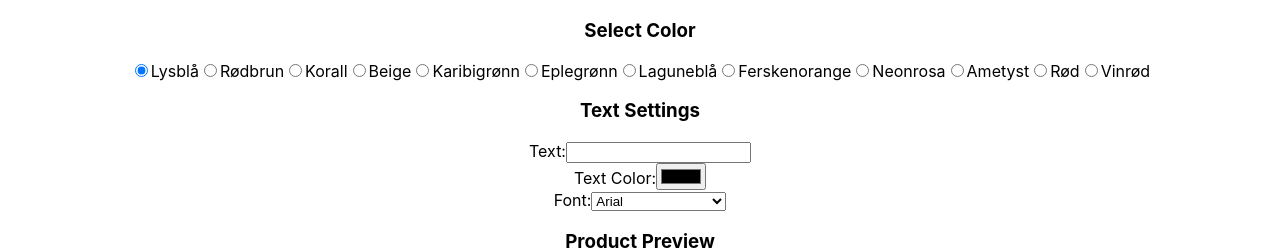
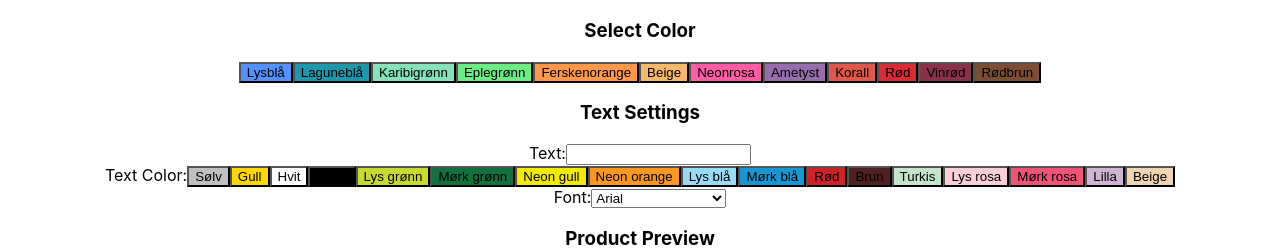
Before and after one commit to raily2595/enkeltbutikknettside, a React (Create React App) app: page /band/leieband in a window 1280 px wide. Shown: the part 424-674 px from the top of the page. Built offline with nearby package versions, Linux system fonts and the light colour scheme.

Commit message:
fikse tekstconfig

```diff
--- a/src/components/Band/ProductConfigurator.js
+++ b/src/components/Band/ProductConfigurator.js
@@ -9,7 +9,7 @@ import ConfigList from "./ConfigList";
 const ProductConfigurator = (navn, produktpris) => {
     const [farge, setFarge] = useState("red");
     const [vinyltekst, setVinyltekst] = useState("Custom Text");
-    const [fontfarge, setFontfarge] = useState("#000000");
+    const [fontfarge, setFontfarge] = useState("#c0c0c0");
     const [font, setFont] = useState("Arial");
     const [configurations, setConfigurations] = useState([]);
     const [selectedConfigIndex, setSelectedConfigIndex] = useState(null);
--- a/src/components/Band/ProductDisplay.js
+++ b/src/components/Band/ProductDisplay.js
@@ -36,6 +36,50 @@ const ProductDisplay = ({ farge, vinyltekst, fontfarge, font }) => {
 
     const backgroundColor = calculateBackgroundColor(farge);
 
+    const calculateTextColor = (inputColor) => {
+        // Mapp inngangsfargen til ønsket bakgrunnsfarge
+        switch (inputColor) {
+            case "Sølv":
+                return "#c0c0c0";
+            case "Gull":
+                return "#FFD700";
+            case "Hvit":
+                return "#FFFFFF";
+            case "Svart":
+                return "#010101";
+            case "Lys grønn":
+                return "#c8da2f";
+            case "Mørk grønn":
+                return "#12713d";
+            case "Neon gull":
+                return "#f3eb03";
+            case "Neon orange":
+                return "#f89721";
+            case "Lys blå":
+                return "#99dbf6";
+            case "Mørk blå":
+                return "#1796d4";
+            case "Rød":
+                return "#ce2229";
+            case "Brun":
+                return "#4e2022";
+            case "Turkis":
+                return "#c5e4cb";
+            case "Lys rosa":
+                return "#facfd9";
+            case "Mørk rosa":
+                return "#f15377";
+            case "Lilla":
+                return "#cfb4d3";
+            case "Beige":
+                return "#eed4b3";
+            default:
+                return "#c0c0c0"; // Bruk inngangsfargen hvis den ikke matcher noen av de definerte fargene
+        }
+    };
+
+    const TextColor = calculateTextColor(fontfarge);
+
     return (
         <div>
             <h3>Product Preview</h3>
@@ -44,7 +88,7 @@ const ProductDisplay = ({ farge, vinyltekst, fontfarge, font }) => {
                     width: "400px",
                     height: "200px",
                     backgroundColor: backgroundColor,
-                    color: fontfarge,
+                    color: TextColor,
                     fontFamily: font,
                 }}
             >
--- a/src/components/Konfigurator/ColorSelector.js
+++ b/src/components/Konfigurator/ColorSelector.js
@@ -1,25 +1,54 @@
-// ColorSelector.js
-import React from "react";
+import React from 'react';
 
-const ColorSelector = ({ farge, onColorChange }) => {
-    const colors = ["Lysblå", "Rødbrun", "Korall", "Beige", "Karibigrønn", "Eplegrønn", "Laguneblå", "Ferskenorange", "Neonrosa", "Ametyst", "Rød", "Vinrød"];
+const colors = ["Lysblå", "Laguneblå", "Karibigrønn", "Eplegrønn", "Ferskenorange", "Beige", "Neonrosa", "Ametyst", "Korall", "Rød", "Vinrød", "Rødbrun"];
 
+const calculateBackgroundColor = (inputColor) => {
+    // Mapp inngangsfargen til ønsket bakgrunnsfarge
+    switch (inputColor) {
+        case "Lysblå":
+            return "#5391FE";
+        case "Rødbrun":
+            return "#7C4E34";
+        case "Korall":
+            return "#e0584c";
+        case "Beige":
+            return "#f6b96b";
+        case "Karibigrønn":
+            return "#85E2BA";
+        case "Eplegrønn":
+            return "#6BEC85";
+        case "Laguneblå":
+            return "#1D97AC";
+        case "Ferskenorange":
+            return "#FF9849";
+        case "Neonrosa":
+            return "#FE5DA3";
+        case "Ametyst":
+            return "#966EAB";
+        case "Rød":
+            return "#D72C35";
+        case "Vinrød":
+            return "#893149";
+        default:
+            return "#5391FE"; // Bruk inngangsfargen hvis den ikke matcher noen av de definerte fargene
+    }
+};
+
+const ColorButtons = ({ onColorChange }) => {
     return (
         <div>
             <h3>Select Color</h3>
             {colors.map((color) => (
-                <label key={color}>
-                    <input
-                        type="radio"
-                        value={color}
-                        checked={farge === color || ( color === "Lysblå" )}
-                        onChange={() => onColorChange(color)}
-                    />
+                <button
+                    key={color}
+                    style={{ backgroundColor: calculateBackgroundColor(color) }}
+                    onClick={() => onColorChange(color)}
+                >
                     {color}
-                </label>
+                </button>
             ))}
         </div>
     );
 };
 
-export default ColorSelector;
+export default ColorButtons;
--- a/src/components/Konfigurator/TextSettings.js
+++ b/src/components/Konfigurator/TextSettings.js
@@ -1,8 +1,51 @@
 // TextSettings.js
 import React from "react";
 
-const TextSettings = ({ text, onTextChange, textColor, onTextColorChange, font, onFontChange }) => {
-    const fonts = ["Arial", "Helvetica", "Times New Roman", "Courier New"];
+const TextSettings = ({ text, onTextChange, onTextColorChange, font, onFontChange }) => {
+    const fonts = ["Arial", "Tøff", "Courier New", "Calibri", "Comic Sans", "Stjernekrig", "Times New Roman", "Magisk", "Handskrevet", "Skog", "Tegnefilm", "Barnebok"];
+    const tekstfarger = ["Sølv", "Gull", "Hvit", "Svart", "Lys grønn", "Mørk grønn", "Neon gull", "Neon orange", "Lys blå", "Mørk blå", "Rød", "Brun", "Turkis", "Lys rosa", "Mørk rosa", "Lilla","Beige"];
+
+    const calculateTextColor = (inputColor) => {
+        // Mapp inngangsfargen til ønsket bakgrunnsfarge
+        switch (inputColor) {
+            case "Sølv":
+                return "#c0c0c0";
+            case "Gull":
+                return "#FFD700";
+            case "Hvit":
+                return "#FFFFFF";
+            case "Svart":
+                return "#010101";
+            case "Lys grønn":
+                return "#c8da2f";
+            case "Mørk grønn":
+                return "#12713d";
+            case "Neon gull":
+                return "#f3eb03";
+            case "Neon orange":
+                return "#f89721";
+            case "Lys blå":
+                return "#99dbf6";
+            case "Mørk blå":
+                return "#1796d4";
+            case "Rød":
+                return "#ce2229";
+            case "Brun":
+                return "#4e2022";
+            case "Turkis":
+                return "#c5e4cb";
+            case "Lys rosa":
+                return "#facfd9";
+            case "Mørk rosa":
+                return "#f15377";
+            case "Lilla":
+                return "#cfb4d3";
+            case "Beige":
+                return "#eed4b3";
+            default:
+                return "#c0c0c0"; // Bruk inngangsfargen hvis den ikke matcher noen av de definerte fargene
+        }
+    };
 
     return (
         <div>
@@ -16,7 +59,15 @@ const TextSettings = ({ text, onTextChange, textColor, onTextColorChange, font,
             <div>
                 <label>
                     Text Color:
-                    <input type="color" value={textColor} onChange={(e) => onTextColorChange(e.target.value)} />
+                    {tekstfarger.map((tekstfarge) => (
+                        <button
+                            key={tekstfarge}
+                            style={{ backgroundColor: calculateTextColor(tekstfarge) }}
+                            onClick={() => onTextColorChange(tekstfarge)}
+                        >
+                            {tekstfarge}
+                        </button>
+                    ))}
                 </label>
             </div>
             <div>
```
Also changed, not shown: public/configbilder/testband.png (added).
